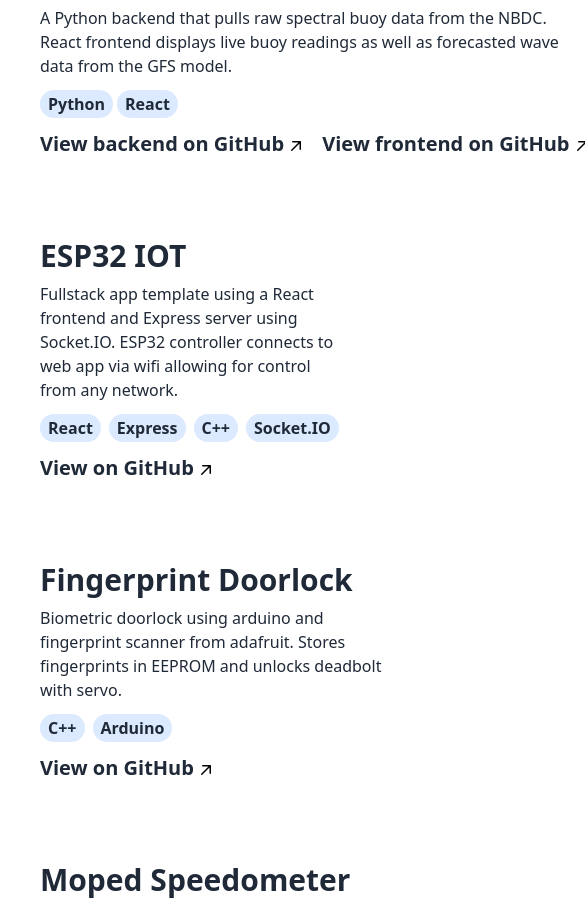
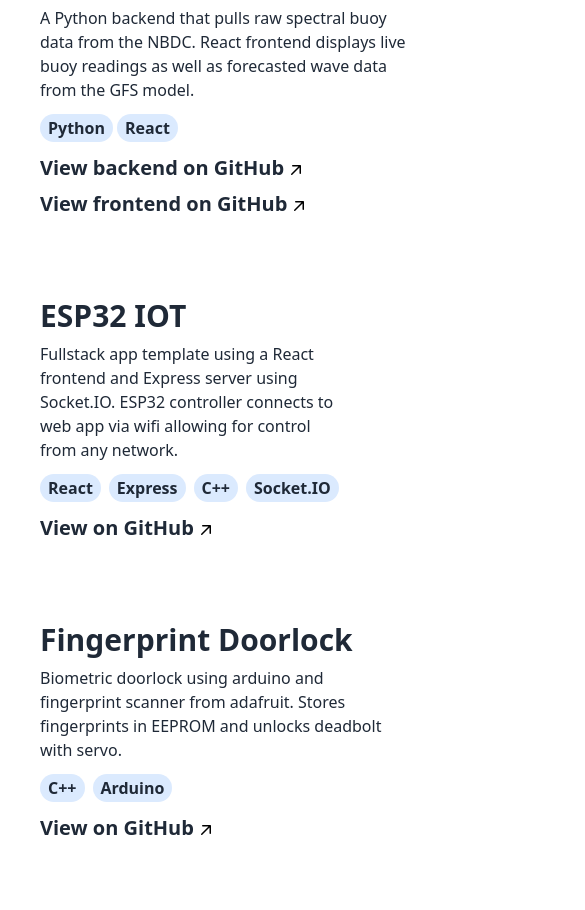
Before and after one commit to ocable/portfolio_page, a React (Vite) app: page / in a window 390 px wide. Shown: the part 2240-3150 px from the top of the page, 585 px wide, since content can reach past the window. Built offline with nearby package versions, Linux system fonts and the light colour scheme.

Commit message:
formatted github links to be responsive

```diff
--- a/src/pages/Projects.jsx
+++ b/src/pages/Projects.jsx
@@ -78,7 +78,7 @@
                 React
               </h3>
             </div>
-            <div className="flex flex-row">
+            <div className="flex flex-col sm:flex-row">
               <section className="group/link flex flex-row text-nowrap w-min mr-4">
                 <h4 className="text-xl font-bold mt-2 hover:text-blue-500">
                   <a href="https://github.com/ocable/wave_math" target="_blank">
```
